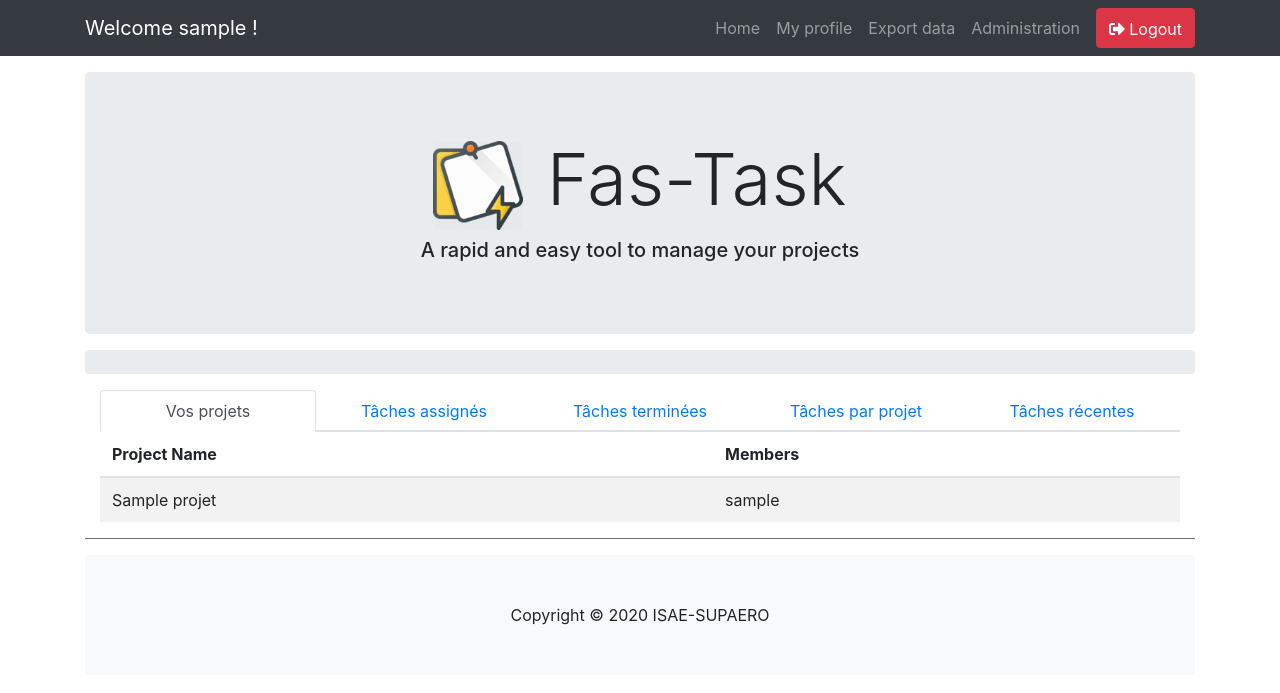
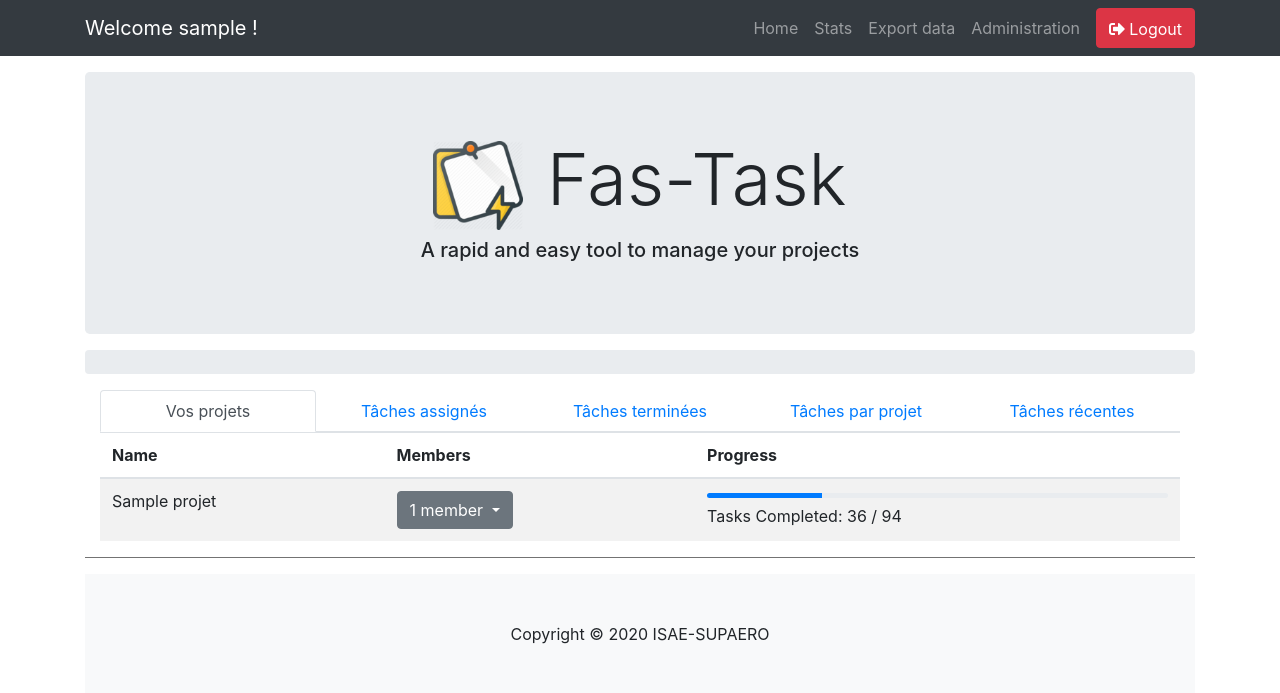
Before and after one commit to JBortolussi/Projet_individuel, a Django app: page /myprofile/1 in a window 1280 px wide. Shown: the top 693 px of the page. Run offline with Django 3.2, Linux system fonts and the light colour scheme; a user stored in the database is signed in; tables that the repository leaves empty hold one stand-in row (values such as "Sample post"); some libraries are stand-ins or nearby versions.

Commit message:
Changed first page mon profil

```diff
--- a/projet/taskmanager/templates/myprofile.html
+++ b/projet/taskmanager/templates/myprofile.html
@@ -22,21 +22,37 @@
     </div>
 
     <div class="container">
-        <table class="table table-striped">
+        <table class="table table-striped table-hover">
             <thead>
             <tr>
-                    <th>Project Name</th>
+                <th>Name</th>
                 <th>Members</th>
+                <th>Progress</th>
             </tr>
             </thead>
             <tbody>
             {% for project in projects %}
                 <tr>
                     <td>{{ project.name }}</td>
-                        <td>
+
+                    <td class="dropdown">
+                        <button class="btn btn-secondary dropdown-toggle" type="button" id="dropdownMenuButton"
+                                data-toggle="dropdown" aria-haspopup="true" aria-expanded="false">
+                            {{ project.members.count }} member{{ project.members.count|pluralize }}
+                        </button>
+                        <div class="dropdown-menu" aria-labelledby="dropdownMenuButton">
                             {% for member in project.members.all %}
-                                {{ member }}
+                                <span class="dropdown-item">{{ member }} </span>
                             {% endfor %}
+                        </div>
+                    <td class="align-middle">
+                        <div class="mb-2 progress" style="height: 5px;">
+                            <div class="progress-bar" role="progressbar" aria-valuenow="25" aria-valuemin="0"
+                                 aria-valuemax="100" style="width: 25%;"></div>
+                        </div>
+                        <div>Tasks Completed:<span class="text-inverse"> 36 / 94</span></div>
+                    </td>
+
                     </td>
                 </tr>
             {% endfor %}
--- a/projet/taskmanager/views.py
+++ b/projet/taskmanager/views.py
@@ -252,7 +252,7 @@ def newtask_view(request, project_id):
             form = TaskForm(project, request.POST)
             if form.is_valid():
                 task = form.save(commit=True)
-                task.last_modification = datetime.datetime.now() # it's probably not necessary
+                task.last_modification = datetime.datetime.now()  # it's probably not necessary
                 task.save()
                 return redirect("task", task_id=task.id)
         else:
--- a/projet/templates/base.html
+++ b/projet/templates/base.html
@@ -18,8 +18,7 @@
 
     <link rel="shortcut icon" type="image/png" href="{% static 'favicon.ico' %}"/>
 
-    <link rel="stylesheet" href="https://maxcdn.bootstrapcdn.com/bootstrap/4.4.1/css/bootstrap.min.css">
-    <script src="https://ajax.googleapis.com/ajax/libs/jquery/3.4.1/jquery.min.js"></script>
+
     <script src="https://cdnjs.cloudflare.com/ajax/libs/popper.js/1.16.0/umd/popper.min.js"></script>
     <script src="https://maxcdn.bootstrapcdn.com/bootstrap/4.4.1/js/bootstrap.min.js"></script>
 
@@ -50,7 +49,7 @@
                         </a>
                     </li>
                     <li class="nav-item">
-                        <a class="nav-link" href="{% url 'myprofile' %}">My profile</a>
+                        <a class="nav-link" href="{% url 'myprofile' %}">Stats</a>
                     </li>
                     <li class="nav-item">
                         <a class="nav-link" href="{% url 'select-data' %}">Export data</a>
```
Lines whose indentation alone changed are shown as unchanged.
